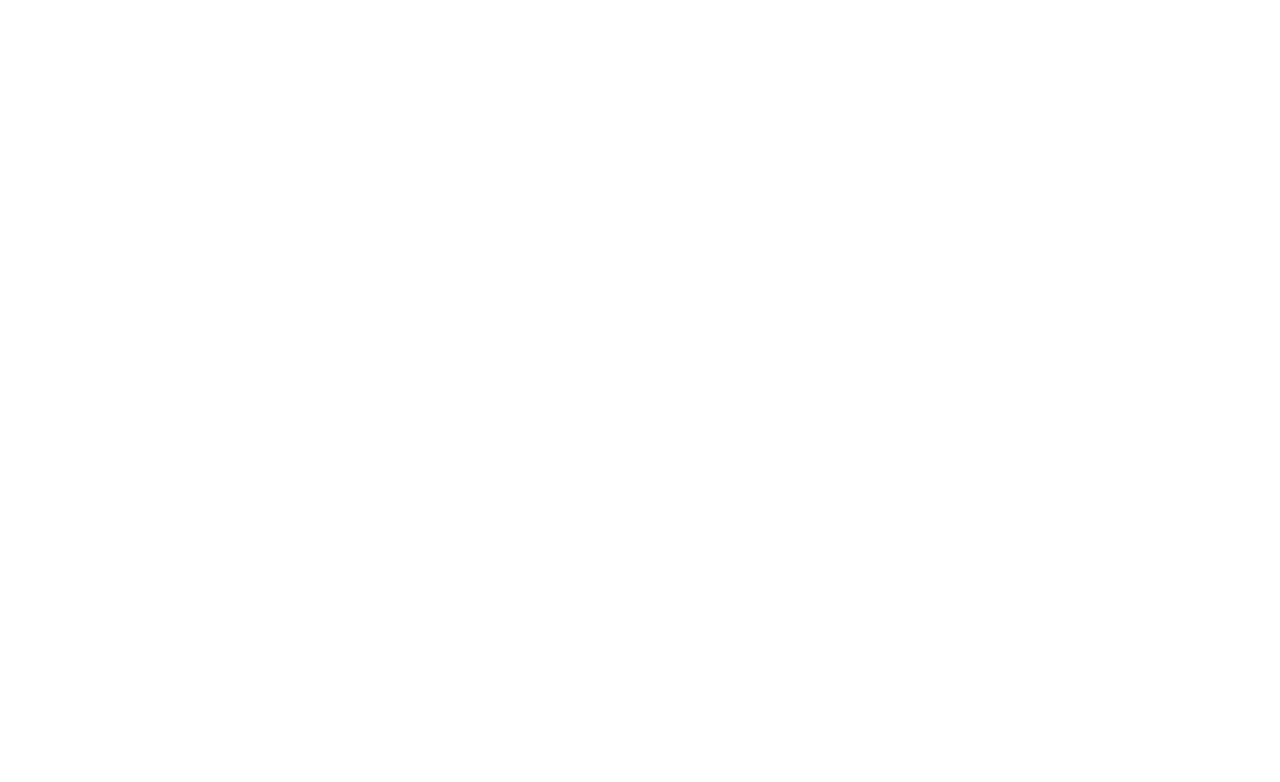
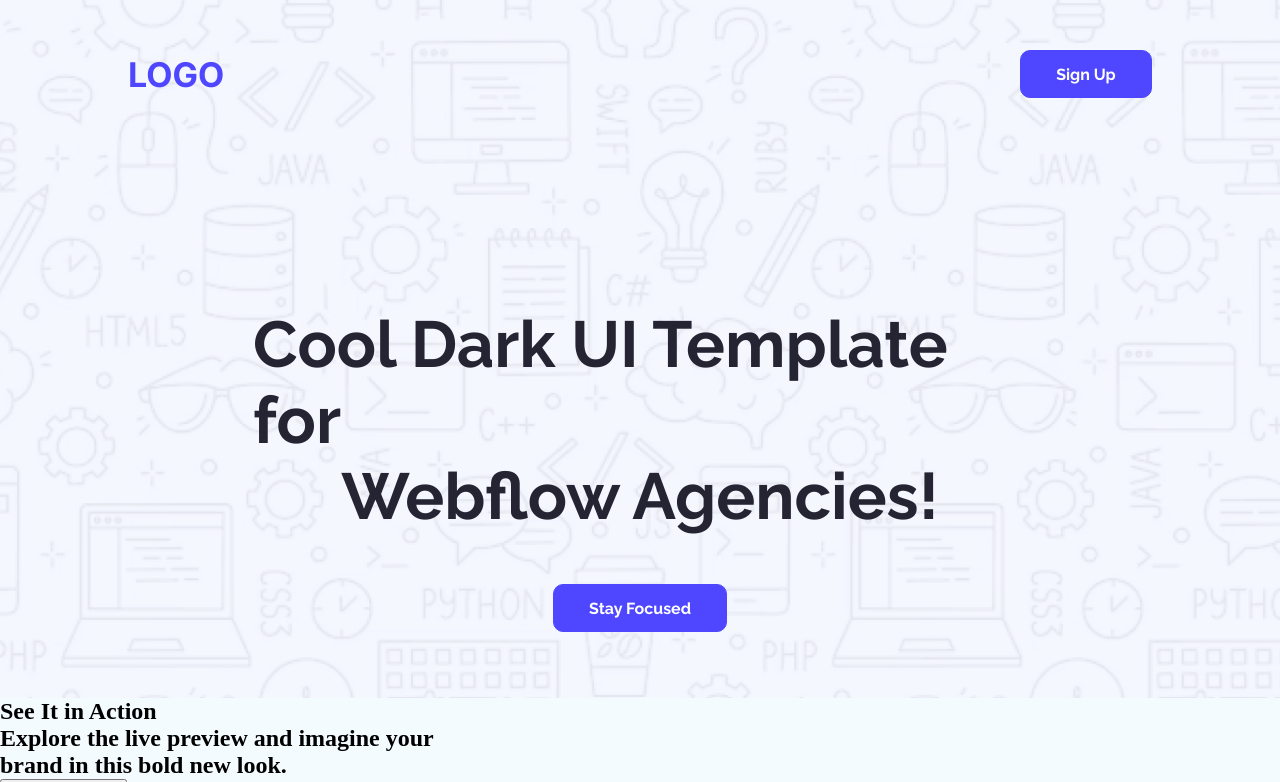
Before and after one commit to shahriartayef/assignment-1, a plain HTML site: page index.html in a window 1280 px wide. Shown: the top 782 px of the page. Drawn offline with Linux system fonts and the light colour scheme; files that its build step writes are made by us from their sources.

Commit message:
second commit

```diff
--- a/index.html
+++ b/index.html
@@ -9,7 +9,39 @@
     <link rel="preconnect" href="https://fonts.gstatic.com" crossorigin>
     <link href="https://fonts.googleapis.com/css2?family=Inter:ital,opsz,wght@0,14..32,100..900;1,14..32,100..900&display=swap" rel="stylesheet">
     <title>Landing Page</title>
-    <link rel="stylesheet" href="style/style.css">
+    <link rel="stylesheet" href="styles/style.css">
 
     <title>Document</title>
 </head>
+<body>
+     <!-- Banner section  -->
+      <header class="banner">
+          <nav class="navbar">
+               <div class="navbar-content">
+                <div>
+                <h1>LOGO</h1>
+               </div>
+               <div>
+                 <button class="btn">Sign Up</button>
+               </div>
+               </div>
+          </nav>
+          <section class="banner-content">
+             <div>
+                <h1>Cool Dark UI Template for <br><span class="text">Webflow Agencies!</span></h1>
+                <button class="btn-1">Stay Focused</button>
+             </div>
+          </section>
+      </header>
+
+        <!-- Action section  -->
+       <main class="action">
+        <section>
+            <h1>See It in Action</h1>
+            <h2>Explore the live preview and imagine your <br> brand in this bold new look.</h2>
+            <button class="btn-2">Launch Live Preview</button>
+        </section>
+        <section>
+            <img src="Assets/wc-mini.png" style="width: 403px; height: 328px;" alt="">
+        </section>
+       </main>
--- a/styles/style.css
+++ b/styles/style.css
@@ -0,0 +1,86 @@
+*{
+    padding: 0;
+    margin: 0;
+    box-sizing: border-box;
+}
+body{
+    background-color: rgba(243, 251, 255, 0.907);
+    margin: 0;
+    min-height: 100vh;
+}
+
+/* navbar sectiom  */
+.navbar-content{
+    display: flex;
+    justify-content: space-between;
+    align-items: center;
+    padding: 50px 0;
+    margin: 0 auto;
+    width: 80%;
+    font-family: "Inter", sans-serif;
+}
+.navbar h1{
+    color: #4E47FF;
+    font-size: 34px;
+}
+.btn{
+    background-color: #4E47FF;
+    border: 1px solid #4E47FF;
+    color: white;
+    width: 132px;
+    height: 48px;
+    gap:16px;
+    border-radius: 10px;
+    font-size: 16px;
+    font-weight: bold;
+    font-family: "Raleway", sans-serif;
+    cursor: pointer;
+}
+.btn:hover{
+    background-color: yellow;
+    border: 1px solid yellow;
+}
+
+/* banner section  */
+.banner{
+    width: 100%;
+    height: 698px;
+    background-image: url('../Assets/Hero-bg.png');
+    background-size: cover;
+    background-position: center;
+    background-repeat: no-repeat;
+}
+.banner-content{
+    display: flex;
+    justify-content: center;
+    align-items: center;
+    margin: 158px 267.5px 200px;
+}
+.banner-content h1{
+    font-family: "Raleway", sans-serif;
+    font-size: 65px;
+    font-weight: bold;
+    color: #252432;
+}
+.text{
+    display: flex;
+    justify-content:center;
+    align-items: center;
+}
+.btn-1{
+    margin: 50px 300px;
+    width: 174px;
+    height:48px;
+    background-color: #4E47FF;
+    border: 1px solid #4E47FF;
+    color: white;
+    font-weight: bold;
+    font-size: 16px;
+    font-family: "Raleway", sans-serif;
+    border-radius: 10px;
+    cursor: pointer;
+}
+.btn-1:hover{
+    background-color: yellow;
+    border: 1px solid yellow;
+}
```
